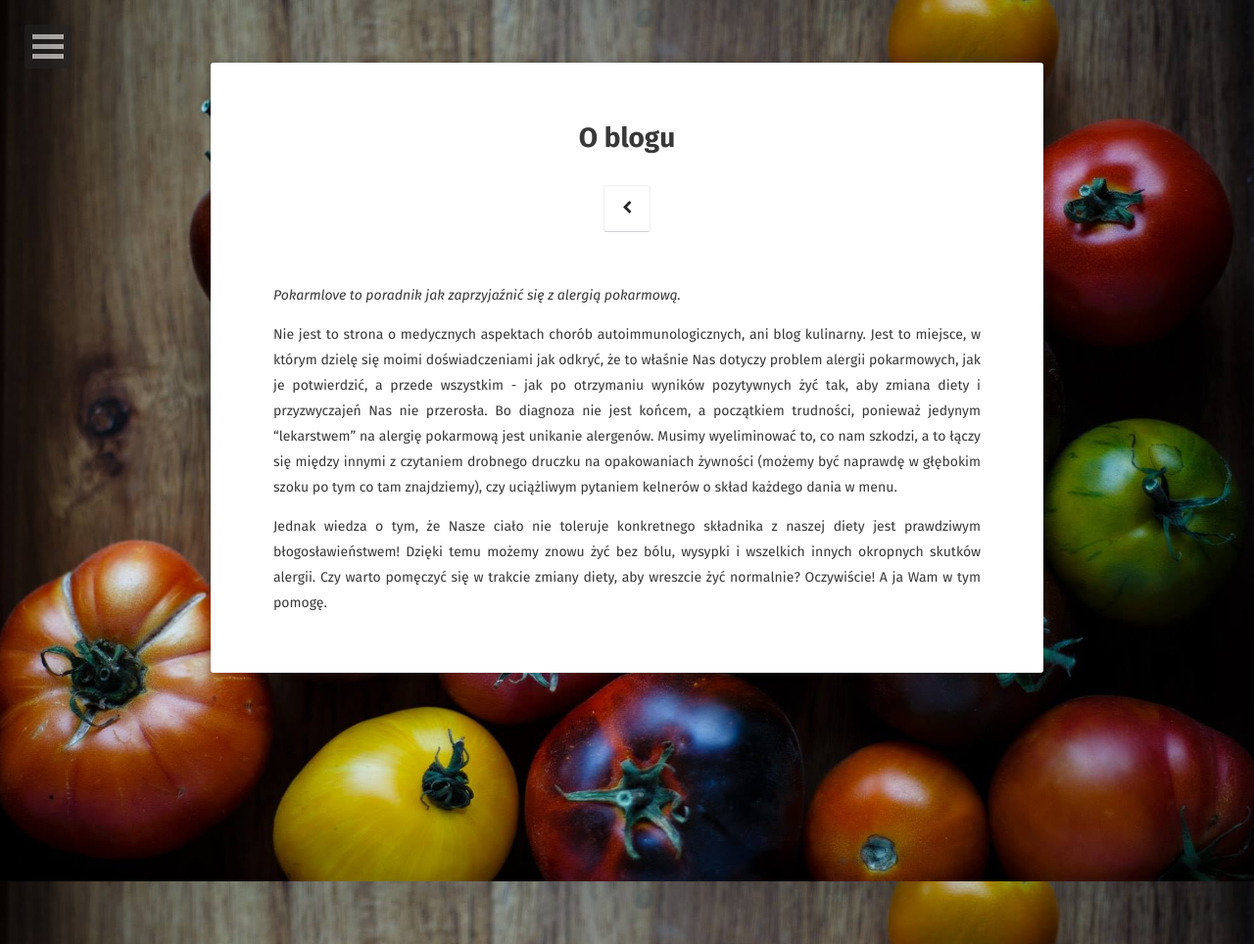
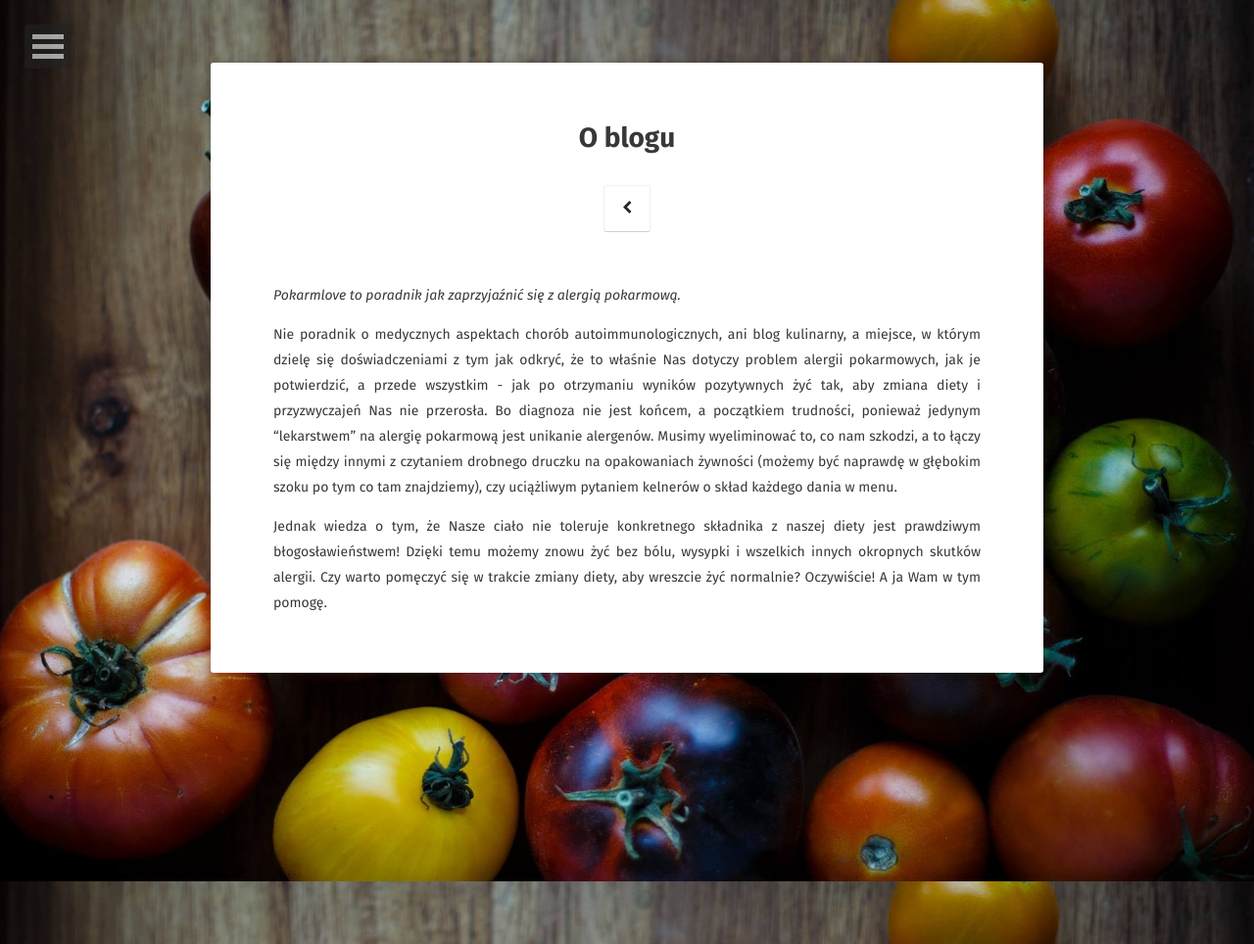
Before and after one commit to Emikis/emikis.github.io, a Jekyll site: the page built from about/index.md, in a window 1280 px wide. Shown: the whole page at 98% size. Built offline with Jekyll 4.4.1, drawn with Linux system fonts in a browser that asks for light colours; some web fonts are replaced.

Commit message:
Update index.md

```diff
--- a/about/index.md
+++ b/about/index.md
@@ -7,6 +7,6 @@ comments: false
 
 _Pokarmlove to poradnik jak zaprzyjaźnić się z alergią pokarmową._
 
-Nie jest to strona o medycznych aspektach chorób autoimmunologicznych, ani blog kulinarny. Jest to miejsce, w którym dzielę się moimi doświadczeniami jak odkryć, że to właśnie Nas dotyczy problem alergii pokarmowych, jak je potwierdzić, a przede wszystkim -  jak po otrzymaniu wyników pozytywnych żyć tak, aby zmiana diety i przyzwyczajeń Nas nie przerosła. Bo diagnoza nie jest końcem, a początkiem trudności, ponieważ jedynym “lekarstwem” na alergię pokarmową jest unikanie alergenów. Musimy wyeliminować to, co nam szkodzi, a to łączy się między innymi z czytaniem drobnego druczku na opakowaniach żywności (możemy być naprawdę w głębokim szoku po tym co tam znajdziemy), czy uciążliwym pytaniem kelnerów o skład każdego dania w menu.
+Nie poradnik o medycznych aspektach chorób autoimmunologicznych, ani blog kulinarny, a miejsce, w którym dzielę się doświadczeniami z tym jak odkryć, że to właśnie Nas dotyczy problem alergii pokarmowych, jak je potwierdzić, a przede wszystkim -  jak po otrzymaniu wyników pozytywnych żyć tak, aby zmiana diety i przyzwyczajeń Nas nie przerosła. Bo diagnoza nie jest końcem, a początkiem trudności, ponieważ jedynym “lekarstwem” na alergię pokarmową jest unikanie alergenów. Musimy wyeliminować to, co nam szkodzi, a to łączy się między innymi z czytaniem drobnego druczku na opakowaniach żywności (możemy być naprawdę w głębokim szoku po tym co tam znajdziemy), czy uciążliwym pytaniem kelnerów o skład każdego dania w menu.
 
 Jednak wiedza o tym, że Nasze ciało nie toleruje konkretnego składnika z naszej diety jest prawdziwym błogosławieństwem! Dzięki temu możemy znowu żyć bez bólu, wysypki i wszelkich innych okropnych skutków alergii. Czy warto pomęczyć się w trakcie zmiany diety, aby wreszcie żyć normalnie? Oczywiście! A ja Wam w tym pomogę.
```
